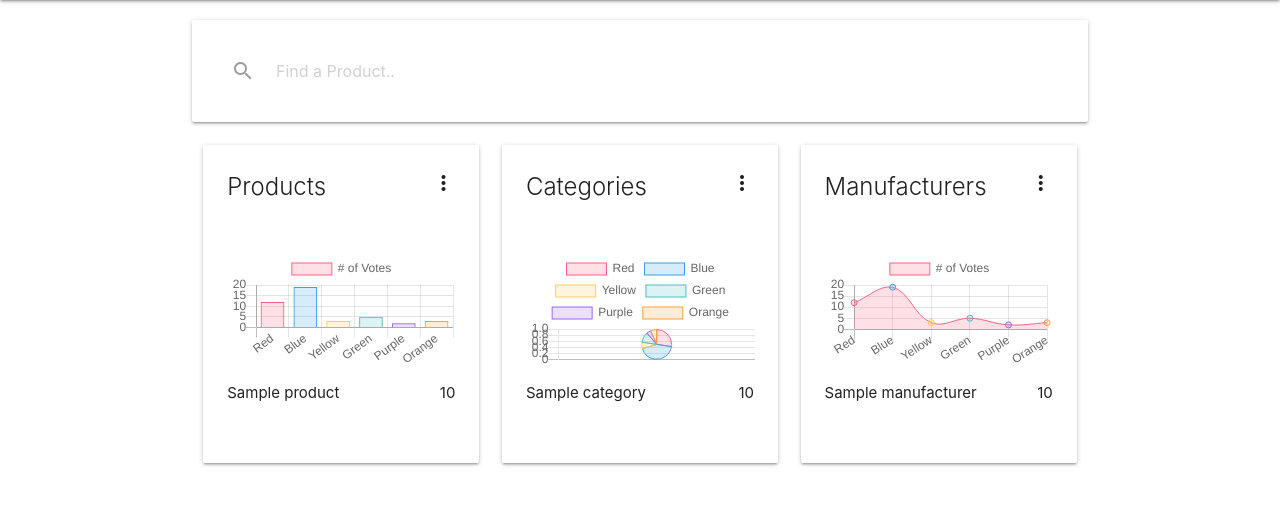
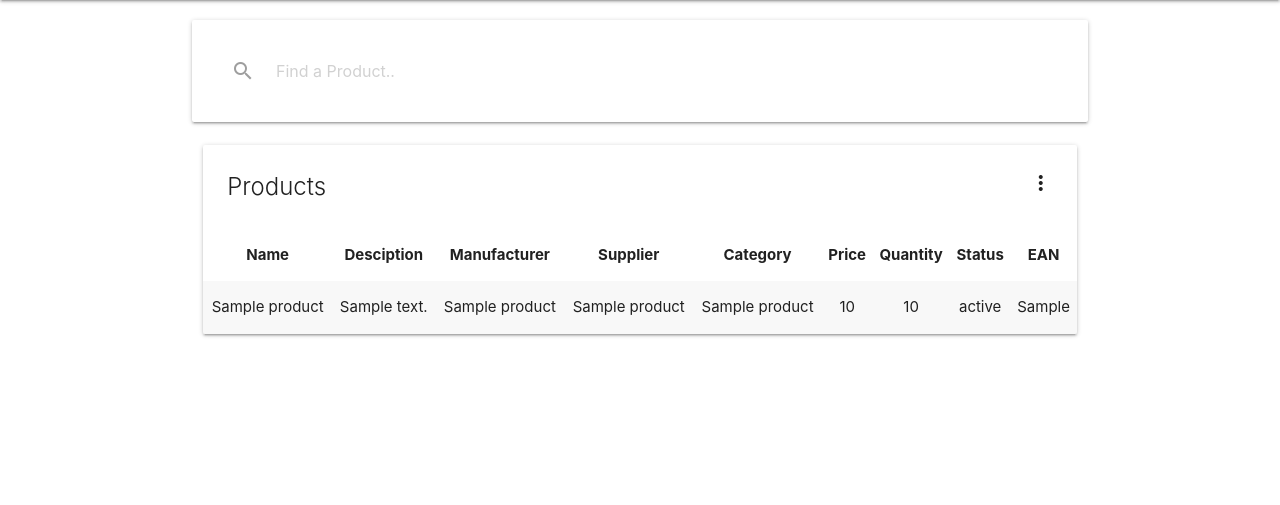
Before and after one commit to deganoth/warehouse_manager, a Flask app: template templates/products.html in a window 1280 px wide. Shown: the part 64-569 px from the top of the page. Run offline with Flask 2, Linux system fonts and the light colour scheme; the template is opened without the code that fills it: most values are stand-ins (such as "Sample title", 1, 10 or a date in 2020); some libraries are stand-ins or nearby versions.

Commit message:
added products page, isolated javascript charts.

```diff
--- a/app.py
+++ b/app.py
@@ -10,20 +10,27 @@ app.config["MONGO_URI"] = 'mongodb+srv://root:Ornagy13@myfirstcluster-vsdxp.mong
 
 mongo = PyMongo(app)
 
+#@app.route('/')
+
 @app.route('/')
-
-@app.route('/get_dashboard/')
 def get_dashboard():
     return render_template('dashboard.html',
     	products=mongo.db.products.find(),
-    	# filter category to filter unique id's
-    	categories=mongo.db.products.find(),
+        categories=mongo.db.products.find(),
     	manufacturers=mongo.db.products.find()
     	)
 
-@app.route('/get_products/')
+@app.route('/get_products')
 def get_products():
-	return render_template('products.html', products=mongo.db.products.find())
+	return render_template('products.html',
+		products=mongo.db.products.find(),
+    	)
+
+@app.route('/get_test')
+def get_test():
+	return render_template('test.html',
+		products=mongo.db.products.find(),
+    	)
 
 if __name__ == '__main__':
     app.run(host=os.environ.get('IP'),
--- a/static/css/style.css
+++ b/static/css/style.css
@@ -9,6 +9,11 @@
 	float: right;
 }
 
+.table_overflow{
+	overflow-y:auto;
+	overflow-x:auto;
+}
+
 @media only screen and (min-width: 993px) {
  nav a.sidenav-trigger {
   display:inline;
--- a/static/materialize_initialize_script.js
+++ b/static/materialize_initialize_script.js
@@ -2,8 +2,5 @@ $(document).ready(function() {
             $('.sidenav').sidenav();
             $('.collapsible').collapsible();
             $('.dropdown-trigger').dropdown();
+
         });
-
-document.getElementById("matfix").addEventListener("click", function(e) {
-            e.stopPropagation();
-        });
--- a/templates/base.html
+++ b/templates/base.html
@@ -7,6 +7,7 @@
     <link href="https://fonts.googleapis.com/icon?family=Material+Icons" rel="stylesheet">
     <link rel="stylesheet" href="https://cdnjs.cloudflare.com/ajax/libs/materialize/1.0.0/css/materialize.min.css">
     <link rel="stylesheet" href="https://cdn.jsdelivr.net/npm/chart.js@2.9.3/dist/Chart.min.css">
+
     <link rel="stylesheet" href="static/css/style.css" type="text/css" />
 
     <title>Warehouse|Manager</title>
@@ -21,7 +22,7 @@
                     <ul id="slide-out" class="sidenav">
                         <li><a href="{{url_for('get_dashboard')}}">Dashboard</a></li>
                         <li><a href="{{url_for('get_products')}}">Product history</a></li>
-                        <li><a href="collapsible.html">Log Out</a></li>
+                        <li><a href="{{url_for('get_test')}}">Charts</a></li>
                     </ul>
                 </div>
             </nav>
@@ -41,9 +42,9 @@
     <script src="https://cdnjs.cloudflare.com/ajax/libs/materialize/1.0.0/js/materialize.min.js"></script>
     <script src="https://cdn.jsdelivr.net/npm/chart.js@2.9.3/dist/Chart.min.js"></script>
 
-    <script type="text/javascript" src="static/materialize_initialize_script.js"></script>
     <script type="text/javascript" src="static/bar_chart.js"></script>
     <script type="text/javascript" src="static/pie_chart.js"></script>
     <script type="text/javascript" src="static/line_chart.js"></script>
+    <script type="text/javascript" src="static/materialize_initialize_script.js"></script>
 </body>
 </html>
--- a/templates/products.html
+++ b/templates/products.html
@@ -14,7 +14,7 @@
 	 </div>
  </div>
     <div class="row equal-height-grid">
-	    	<div class="col l4 s12">
+	    	<div class="col s12">
 	    		<div class="card">
 	    			<div class="card-toolbar">
 	    				<div class="card-title">
@@ -31,96 +31,38 @@
 	    					</ul>
 	    				</div>
 	    			</div>
+	    			<div class="table_overflow">
+		    			<table class="striped centered">
+						   <thead>
+						      <tr>
+						         <th>Name</th>
+					              <th>Desciption</th>
+					              <th>Manufacturer</th>
+					              <th>Supplier</th>
+					              <th>Category</th>
+					              <th>Price</th>
+					              <th>Quantity</th>
+					              <th>Status</th>
+					              <th>EAN</th>
+						      </tr>
+						   </thead>
+						   <tbody>
+						   	{% for product in products %}
+						      <tr>
+						        <td>{{product.product_name}}</td>
+					            <td>{{product.product_description}}</td>
+					            <td>{{product.manufacturer_name}}</td>
+					            <td>{{product.supplier_name}}</td>
+					            <td>{{product.category_name}}</td>
+					            <td>{{product.product_price}}</td>
+					            <td>{{product.product_quantity}}</td>
+					            <td>{{product.product_status}}</td>
+					            <td>{{product.product_EAN}}</td>
+						      </tr>
 
-	    			<div class="card-content">
-	    				<div class="row row-vertical-center no-margin">
-	    					<div class="col s12 m6 l12">
-	    						<canvas id="barChart" width="150" style="display: block; width: 150px; height: 75px;" height="75" class="chartjs-render-monitor"></canvas>
-	    					</div>
-	    					<div class="col s12 m6 l12">
-	    						{% for product in products %}
-	    						<ul>
-								    <span class="product_name">{{product.product_name}}</span>
-								    <span class="product_quantity">{{product.product_quantity}}</span>
-							    </ul>
-							    {% endfor %}
-	    					</div>
-
-	    				</div>
-	    			</div>
-
-	    		</div>
-	    	</div>
-	    	<div class="col l4 s12">
-	    		<div class="card">
-	    			<div class="card-toolbar">
-	    				<div class="card-title">
-	    					Categories
-	    				</div>
-	    				<div class="card-toolbar-actions">
-	    					<div class="dropdown-trigger" data-target="products-dropdown">
-	    						<i class="material-icons">more_vert</i>
-	    					</div>
-	    					<ul id="products-dropdown" class="dropdown-content" tabindex="0">
-	    						<li tabindex="0"><a href="#!">Add new</a></li>
-	    						<li tabindex="0"><a href="#!">Update</a></li>
-	    						<li tabindex="0"><a href="#!">Delete</a></li>
-	    					</ul>
-	    				</div>
-	    			</div>
-	    			<div class="card-content">
-	    				<div class="row row-vertical-center no-margin">
-	    					<div class="col s12 m6 l12">
-	    						<canvas id="pieChart" width="150" style="display: block; width: 150px; height: 75px;" height="75" class="chartjs-render-monitor"></canvas>
-	    					</div>
-	    					<div class="col s12 m6 l12">
-	    						{% for category in categories %}
-	    						<ul>
-								    <span class="product_name">{{category.category_name}}</span>
-								    <span class="product_quantity">{{category.product_quantity}}</span>
-							    </ul>
-	    						{% endfor %}
-	    					</div>
-
-	    				</div>
+					        {% endfor %}
+					      </table>
 	    			</div>
 	    		</div>
 	    	</div>
-	    	<div class="col l4 s12">
-	    		<div class="card">
-	    			<div class="card-toolbar">
-	    				<div class="card-title">
-	    					Manufacturers
-	    				</div>
-	    				<div class="card-toolbar-actions">
-	    					<div class="dropdown-trigger" data-target="products-dropdown">
-	    						<i class="material-icons">more_vert</i>
-	    					</div>
-	    					<ul id="products-dropdown" class="dropdown-content" tabindex="0" style="">
-	    						<li tabindex="0"><a href="#!">Add new</a></li>
-	    						<li tabindex="0"><a href="#!">Update</a></li>
-	    						<li tabindex="0"><a href="#!">Delete</a></li>
-	    					</ul>
-	    				</div>
-	    			</div>
-	    			<div class="card-content">
-	    				<div class="row row-vertical-center no-margin">
-	    					<div class="col s12 m6 l12">
-	    						<canvas id="lineChart" width="150" style="display: block; width: 150px; height: 75px;" height="75" class="chartjs-render-monitor"></canvas>
-	    					</div>
-	    					<div class="col s12 m6 l12">
-	    						{% for manufacturer in manufacturers %}
-	    						<ul>
-								    <span class="product_name">{{manufacturer.manufacturer_name}}</span>
-								    <span class="product_quantity">{{manufacturer.product_quantity}}</span>
-							    </ul>
-	    						{% endfor %}
-	    					</div>
-
-	    				</div>
-	    			</div>
-	    		</div>
-	    	</div>
-    	</div>
-
 {% endblock %}
```
Also changed, not shown: templates/bar_chart.js (deleted, +0 -37 lines), templates/test.html (added, +127 -0 lines), static/line_chart.js (line endings or trailing spaces).
